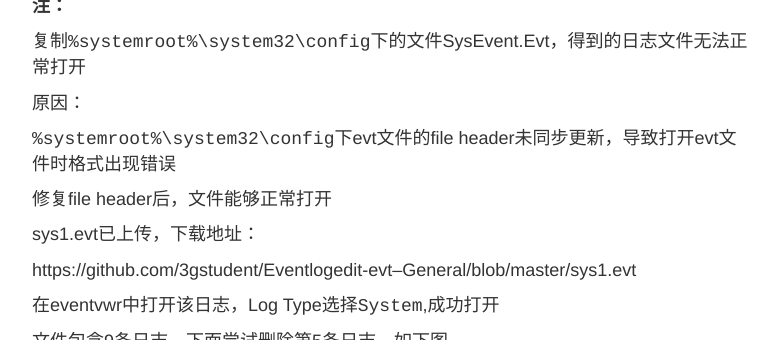
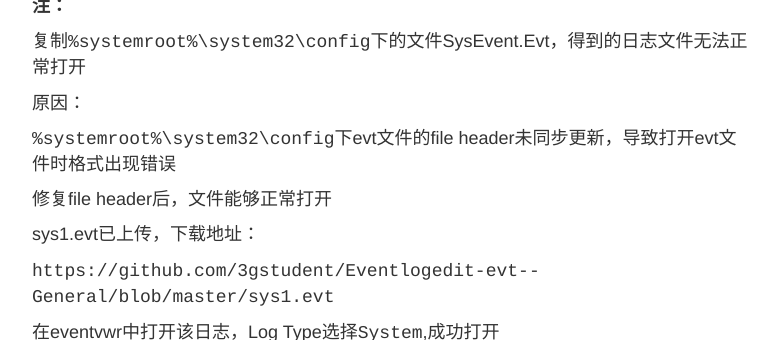
Before and after one commit to 3gstudent/backup-3gstudent.github.io, a Jekyll site: the page built from _posts/2018-7-5-Windows Event Viewer Log (EVT)单条日志清除（一）——删除思路与实例.md, in a window 1280 px wide and 900 px high, scrolled down 3940 px, cut to the strip 0-340 px from the top of the window. Shown: the whole strip, without its empty margins (248-1025 px from the left). Built offline with Jekyll 4.4.1, drawn with Linux system fonts in a browser that asks for light colours; some of the changed text lies outside the part shown.

```diff
--- a/_posts/2018-7-5-Windows Event Viewer Log (EVT)单条日志清除（一）——删除思路与实例.md
+++ b/_posts/2018-7-5-Windows Event Viewer Log (EVT)单条日志清除（一）——删除思路与实例.md
@@ -165,7 +165,7 @@ https://github.com/libyal/libevt/blob/master/documentation/Windows%20Event%20Log
 
 sys1.evt已上传，下载地址：
 
-https://github.com/3gstudent/Eventlogedit-evt--General/blob/master/sys1.evt
+`https://github.com/3gstudent/Eventlogedit-evt--General/blob/master/sys1.evt`
 
 在eventvwr中打开该日志，Log Type选择`System`,成功打开
 
@@ -244,7 +244,7 @@ https://github.com/3gstudent/Eventlogedit-evt--General/blob/master/sys1.evt
 
 下载地址：
 
-https://github.com/3gstudent/Eventlogedit-evt--General/blob/master/sys2.evt
+`https://github.com/3gstudent/Eventlogedit-evt--General/blob/master/sys2.evt`
 
 成功删除第5条日志
 
```
